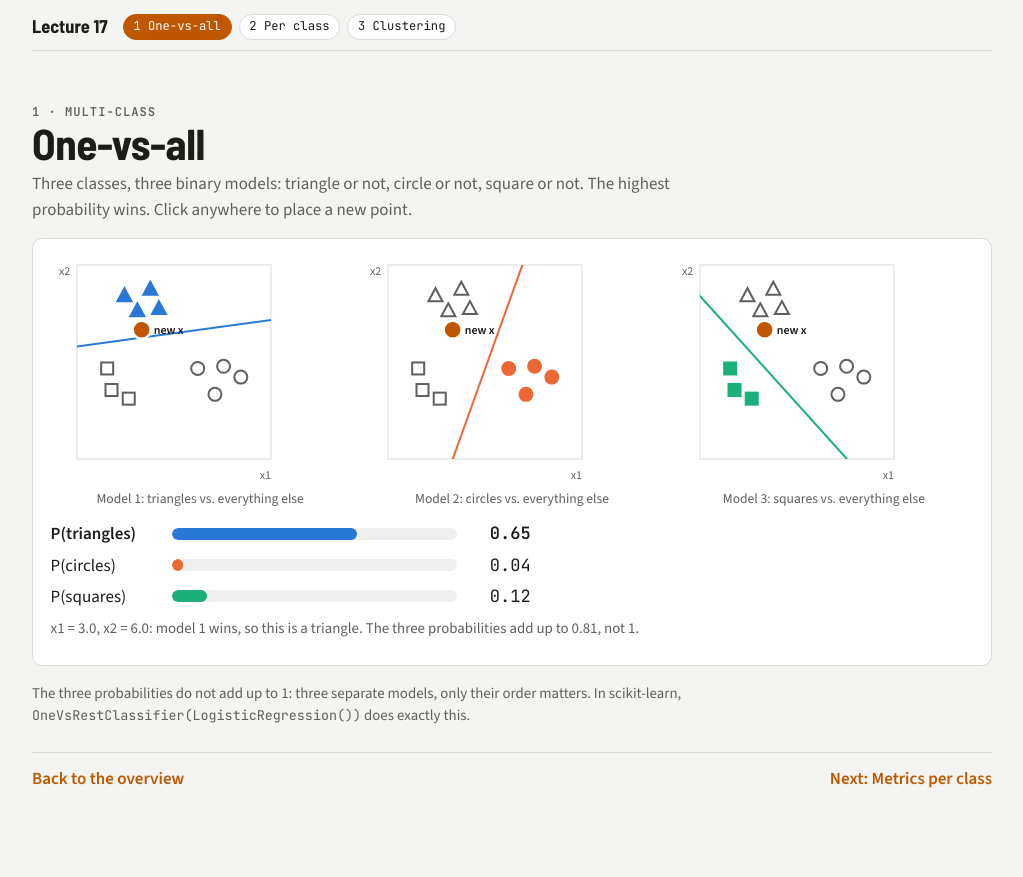
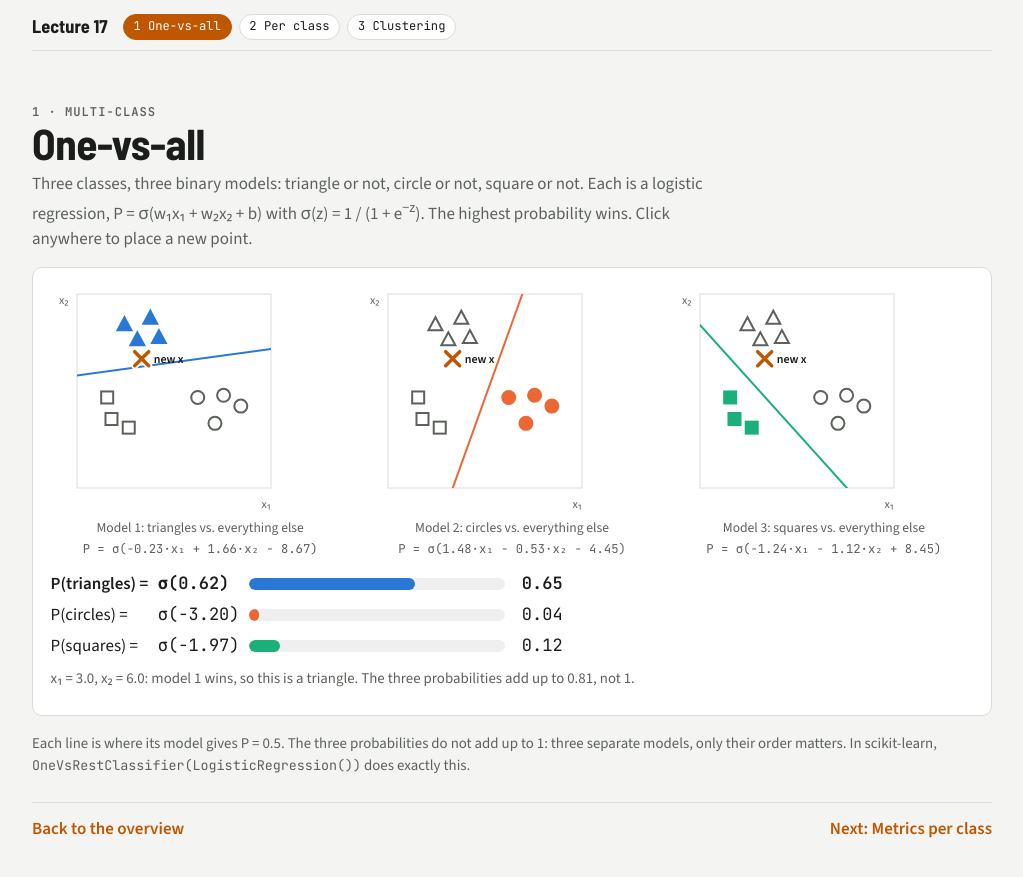
Before and after one commit to ThyanRevolter/eve310-fall-2026, a Jekyll site: the page docs/lectures/lecture17/01-one-vs-all.html, which Jekyll copies as it is, in a window 1280 px wide. Shown: the top 877 px of the page, without its empty margins (128-1151 px from the left). Built offline with Jekyll 4.4.1, drawn with Linux system fonts in a browser that asks for light colours.

Commit message:
feat(lectures): show each one-vs-all model's function and mark the new point with an X
Each panel caption now carries its logistic function with the fitted
coefficients, the probability rows show the sigmoid argument for the
placed point next to the bar, the lede defines the sigmoid, and the
placed point is drawn as a cross instead of a filled circle.

Co-Authored-By: Claude Fable 5.1 <noreply@anthropic.com>

```diff
--- a/docs/lectures/lecture17/01-one-vs-all.html
+++ b/docs/lectures/lecture17/01-one-vs-all.html
@@ -16,13 +16,13 @@
 </nav>
 <main>
 <h1><span class="eyebrow">1 &middot; Multi-class</span><br>One-vs-all</h1>
-<p class="lede">Three classes, three binary models: triangle or not, circle or not, square or not. The highest probability wins. Click anywhere to place a new point.</p>
+<p class="lede">Three classes, three binary models: triangle or not, circle or not, square or not. Each is a logistic regression, P = σ(w₁x₁ + w₂x₂ + b) with σ(z) = 1 / (1 + e<sup>−z</sup>). The highest probability wins. Click anywhere to place a new point.</p>
 <div class="bench">
   <div class="ovr" id="ovr"></div>
   <div class="bars" id="ovr-bars"></div>
   <p class="note" id="ovr-verdict"></p>
 </div>
-<p class="note">The three probabilities do not add up to 1: three separate models, only their order matters. In scikit-learn, <code>OneVsRestClassifier(LogisticRegression())</code> does exactly this.</p>
+<p class="note">Each line is where its model gives P = 0.5. The three probabilities do not add up to 1: three separate models, only their order matters. In scikit-learn, <code>OneVsRestClassifier(LogisticRegression())</code> does exactly this.</p>
 </main>
 <nav class="pager" aria-label="Previous and next">
   <a href="index.html">Back to the overview</a>
--- a/docs/lectures/lecture17/lecture17.css
+++ b/docs/lectures/lecture17/lecture17.css
@@ -111,9 +111,10 @@ svg .axis { stroke: var(--line); stroke-width: 1; }
 .ovr figure { margin: 0; }
 .ovr figcaption { font-size: .85rem; color: var(--muted); text-align: center; margin-top: .2rem; }
 .ovr svg { cursor: crosshair; }
-.bars { display: grid; grid-template-columns: 7rem 1fr 4rem; gap: .35rem .6rem; align-items: center; max-width: 30rem; margin-top: .8rem; }
+.bars { display: grid; grid-template-columns: max-content max-content minmax(3rem, 1fr) 3rem; gap: .35rem .6rem; align-items: center; max-width: 32rem; margin-top: .8rem; }
 .bars .track { height: 12px; background: var(--muted-wash); border-radius: 6px; overflow: hidden; }
 .bars .fill { height: 100%; border-radius: 6px; }
+.bars .pz { font-family: var(--mono); }
 .bars .pv { font-family: var(--mono); text-align: right; }
 .bars .win { font-weight: 600; }
 @media (prefers-reduced-motion: no-preference) { .bars .fill { transition: width .25s ease; } }
--- a/docs/lectures/lecture17/lecture17.js
+++ b/docs/lectures/lecture17/lecture17.js
@@ -22,7 +22,11 @@
       { k: 3, name: 'squares', w: [-1.2394, -1.1166], b: 8.4484, col: '--s3' },
     ];
     const sig = (z) => 1 / (1 + Math.exp(-z));
-    const prob = (m, p) => sig(m.w[0] * p.x + m.w[1] * p.y + m.b);
+    const z = (m, p) => m.w[0] * p.x + m.w[1] * p.y + m.b;
+    const prob = (m, p) => sig(z(m, p));
+    const num = (v, d) => v.toFixed(d).replace('-', '\u2212');
+    const term = (v, s) => (v < 0 ? ' \u2212 ' : ' + ') + Math.abs(v).toFixed(2) + s;
+    const formula = (m) => `\u03c3(${num(m.w[0], 2)}\u00b7x\u2081${term(m.w[1], '\u00b7x\u2082')}${term(m.b, '')})`;
     let newPt = { x: 3.0, y: 6.0 };
     const ovr = $('#ovr');
     function marker(parent, cls, cx, cy, col, filled) {
@@ -39,30 +43,34 @@
         const fig = document.createElement('figure'); ovr.appendChild(fig);
         const svg = el('svg', { viewBox: `0 0 ${W} ${H}`, width: W, role: 'img', 'aria-label': `model ${m.k}: ${m.name} versus everything else` }, fig);
         el('rect', { x: L, y: T, width: W - L - R, height: H - T - B, fill: 'none', class: 'axis' }, svg);
-        const xl = el('text', { x: W - R, y: H - 6, 'text-anchor': 'end', class: 'mut' }, svg); xl.textContent = 'x1';
-        const yl = el('text', { x: 8, y: T + 10, class: 'mut' }, svg); yl.textContent = 'x2';
+        const xl = el('text', { x: W - R, y: H - 6, 'text-anchor': 'end', class: 'mut' }, svg); xl.textContent = 'x\u2081';
+        const yl = el('text', { x: 8, y: T + 10, class: 'mut' }, svg); yl.textContent = 'x\u2082';
         const clipId = 'clip' + m.k; const clip = el('clipPath', { id: clipId }, svg); el('rect', { x: L, y: T, width: W - L - R, height: H - T - B }, clip);
         const yAt = (x) => -(m.w[0] * x + m.b) / m.w[1];
         el('line', { x1: sx(-2), y1: sy(yAt(-2)), x2: sx(11), y2: sy(yAt(11)), stroke: css(m.col), 'stroke-width': 2, 'clip-path': `url(#${clipId})` }, svg);
         PTS.forEach((p) => marker(svg, p.c, sx(p.x), sy(p.y), p.c === m.k ? css(m.col) : css('--muted'), p.c === m.k));
         const g = el('g', {}, svg);
-        el('circle', { cx: sx(newPt.x), cy: sy(newPt.y), r: 9, fill: css('--accent'), stroke: css('--surface'), 'stroke-width': 2.5 }, g);
+        const nx = sx(newPt.x), ny = sy(newPt.y), cross = `M${nx - 7},${ny - 7}L${nx + 7},${ny + 7}M${nx - 7},${ny + 7}L${nx + 7},${ny - 7}`;
+        el('path', { d: cross, stroke: css('--surface'), 'stroke-width': 7, 'stroke-linecap': 'round', fill: 'none' }, g);
+        el('path', { d: cross, stroke: css('--accent'), 'stroke-width': 3.5, 'stroke-linecap': 'round', fill: 'none' }, g);
         const lab = el('text', { x: sx(newPt.x) + 12, y: sy(newPt.y) + 4, 'font-size': 11, 'font-weight': 600 }, g); lab.textContent = 'new x';
         svg.addEventListener('click', (e) => {
           const r = svg.getBoundingClientRect(); const px = (e.clientX - r.left) / r.width * W, py = (e.clientY - r.top) / r.height * H;
           newPt = { x: Math.min(9, Math.max(0, (px - L) / (W - L - R) * 9)), y: Math.min(9, Math.max(0, (1 - (py - T) / (H - T - B)) * 9)) };
           draw();
         });
-        const cap = document.createElement('figcaption'); cap.textContent = `Model ${m.k}: ${m.name} vs. everything else`; fig.appendChild(cap);
+        const cap = document.createElement('figcaption'); cap.textContent = `Model ${m.k}: ${m.name} vs. everything else`;
+        const fx = document.createElement('span'); fx.className = 'mono'; fx.textContent = 'P = ' + formula(m); cap.append(document.createElement('br'), fx); fig.appendChild(cap);
       });
       const bars = $('#ovr-bars'); bars.textContent = '';
       const ps = MODELS.map((m) => ({ m, p: prob(m, newPt) })); const best = ps.reduce((a, b) => (b.p > a.p ? b : a));
       ps.forEach(({ m, p }) => {
-        const n = document.createElement('div'); n.textContent = `P(${m.name})`; n.className = best.m === m ? 'win' : ''; bars.appendChild(n);
+        const n = document.createElement('div'); n.textContent = `P(${m.name}) =`; n.className = best.m === m ? 'win' : ''; bars.appendChild(n);
+        const zc = document.createElement('div'); zc.className = 'pz' + (best.m === m ? ' win' : ''); zc.textContent = `\u03c3(${num(z(m, newPt), 2)})`; bars.appendChild(zc);
         const tr = document.createElement('div'); tr.className = 'track'; const f = document.createElement('div'); f.className = 'fill'; f.style.width = (p * 100).toFixed(1) + '%'; f.style.background = css(m.col); tr.appendChild(f); bars.appendChild(tr);
         const v = document.createElement('div'); v.className = 'pv' + (best.m === m ? ' win' : ''); v.textContent = p.toFixed(2); bars.appendChild(v);
       });
-      $('#ovr-verdict').textContent = `x1 = ${newPt.x.toFixed(1)}, x2 = ${newPt.y.toFixed(1)}: model ${best.m.k} wins, so this is a ${best.m.name.slice(0, -1)}. The three probabilities add up to ${ps.reduce((s, q) => s + q.p, 0).toFixed(2)}, not 1.`;
+      $('#ovr-verdict').textContent = `x\u2081 = ${newPt.x.toFixed(1)}, x\u2082 = ${newPt.y.toFixed(1)}: model ${best.m.k} wins, so this is a ${best.m.name.slice(0, -1)}. The three probabilities add up to ${ps.reduce((s, q) => s + q.p, 0).toFixed(2)}, not 1.`;
     }
     draw();
     return draw;
```
